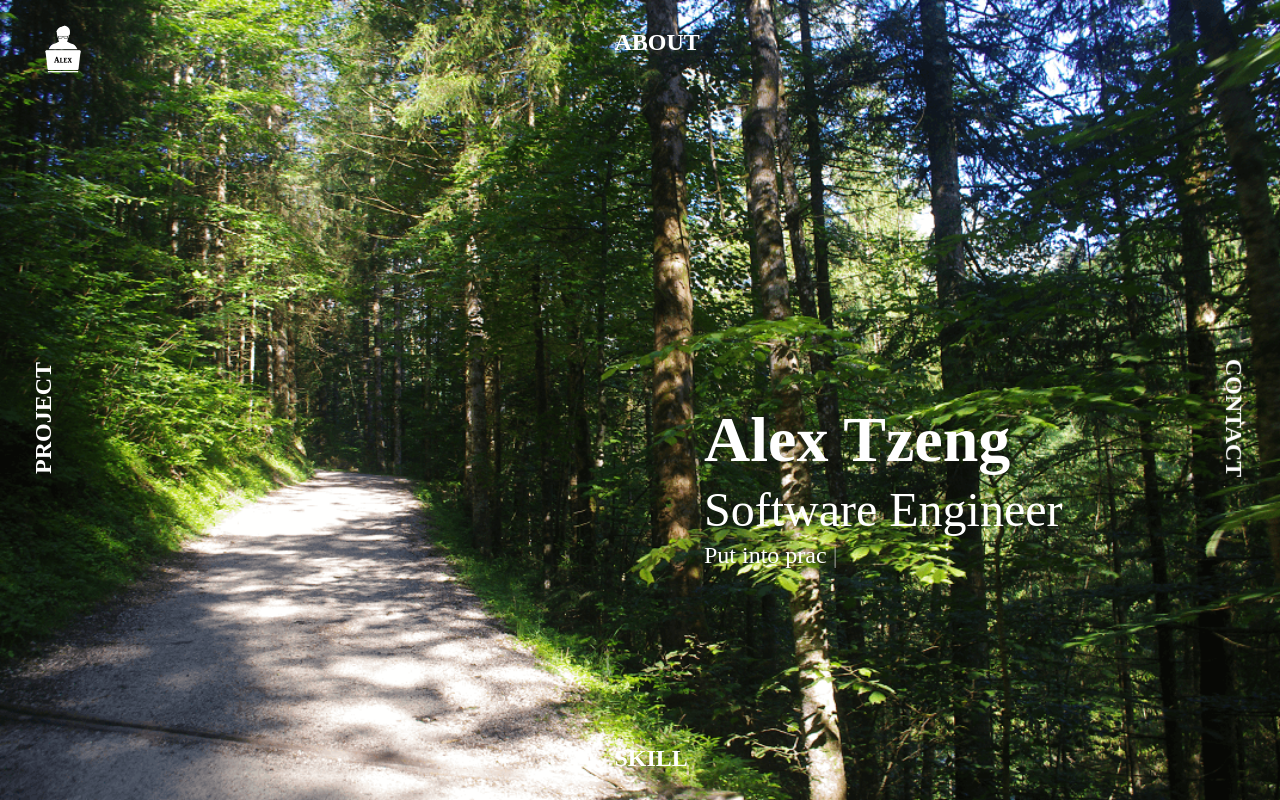
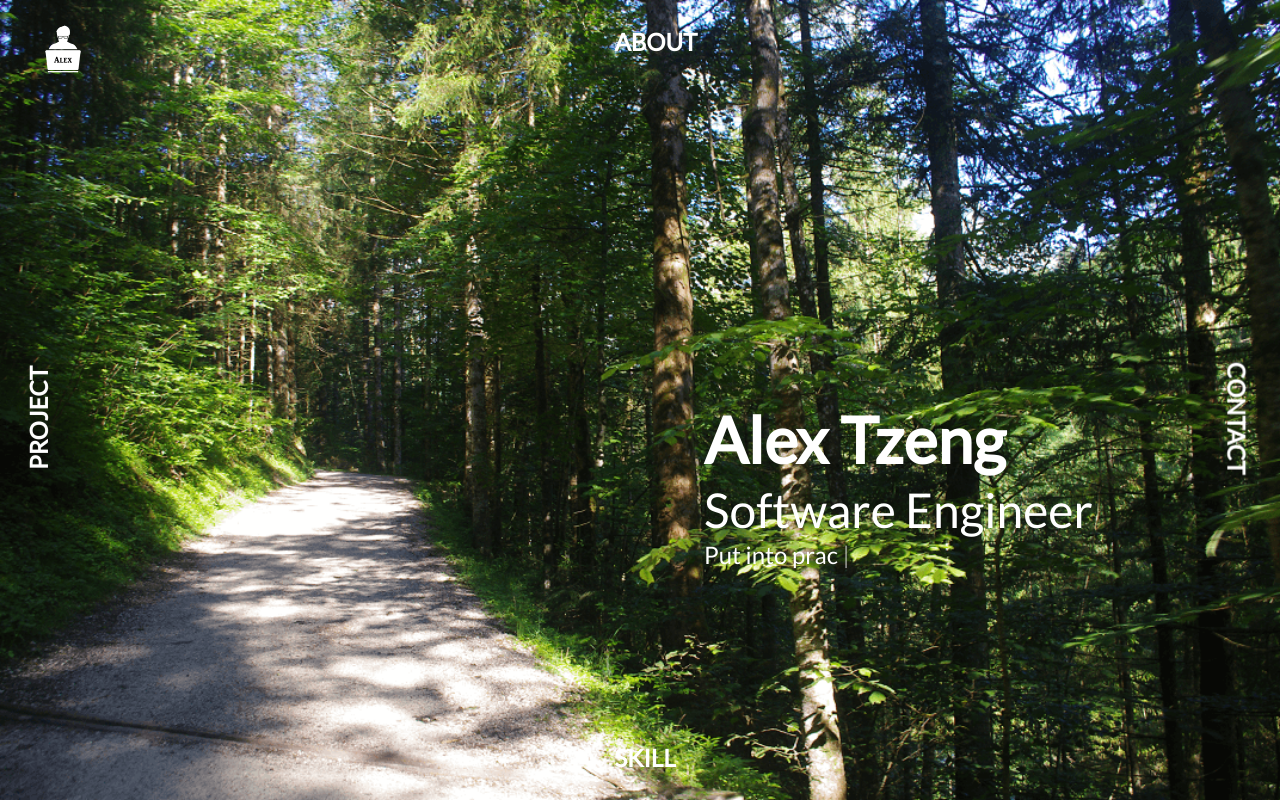
Before and after one commit to rosethorn999/rosethorn999.github.io, a plain HTML site: page index.html in a window 1280 px wide. Drawn offline with Linux system fonts and the light colour scheme.

Commit message:
Fix font effect over reset.css

```diff
--- a/css/main.css
+++ b/css/main.css
@@ -1,9 +1,7 @@
 @charset "UTF-8";
-* {
-  font-family: 'Lato', "微軟正黑體", sans-serif; }
-
 body {
-  line-height: 1.5; }
+  line-height: 1.5;
+  font-family: 'Lato', '微軟正黑體', 'sans-serif' !important; }
 
 h1 {
   /* Extra small devices (portrait phones, less than 576px) */
```
